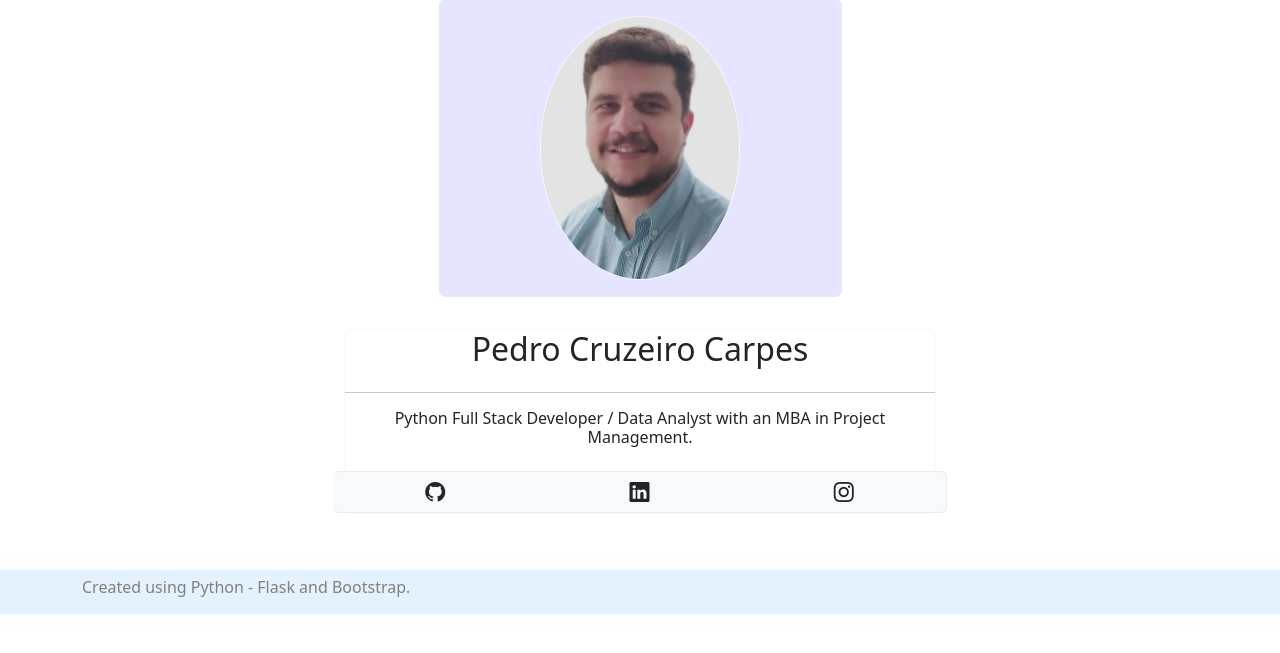
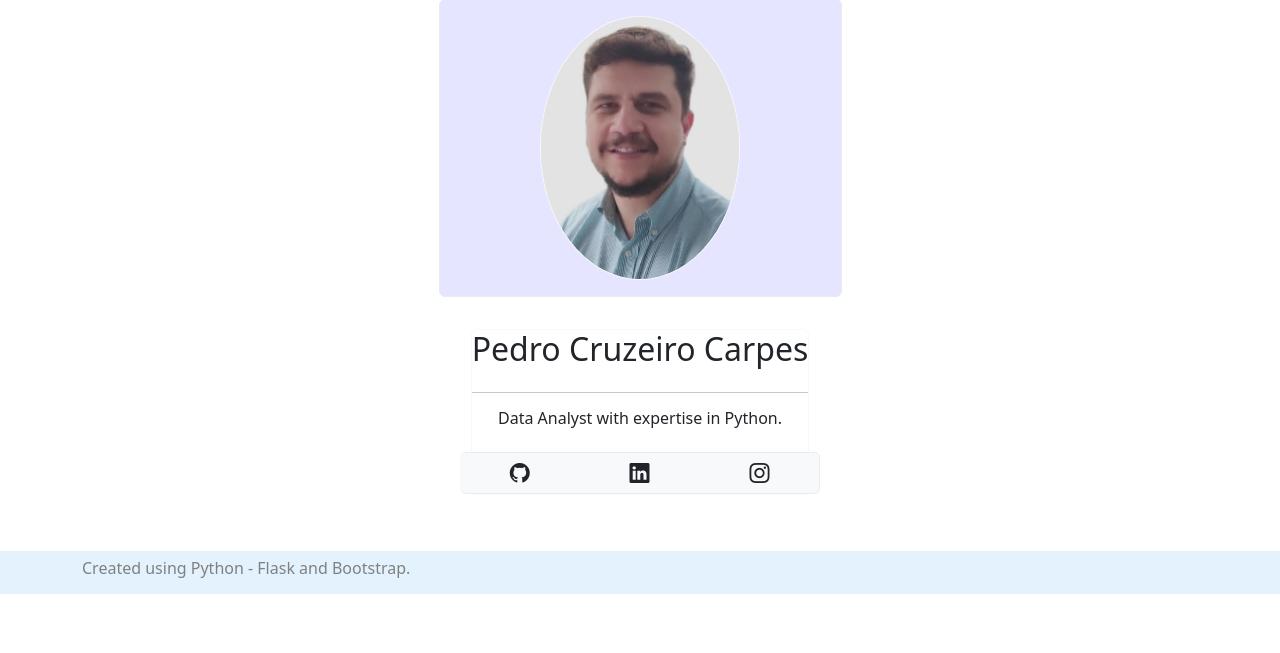
Before and after one commit to pcarpes/pedro_web_page, a Flask app: page / in a window 1280 px wide. Shown: the part 129-782 px from the top of the page. Run offline with Flask 3, Linux system fonts and the light colour scheme.

Commit message:
Update home.html

```diff
--- a/templates/home.html
+++ b/templates/home.html
@@ -15,7 +15,7 @@
                         <hr>
                     </div>
                     <div class="text-start text-wrap">
-                        <h6 class="md:text-5xl text-4xl font-semibold mb-4 text-center">Python Full Stack Developer / Data Analyst with an MBA in Project Management.</h6>
+                        <h6 class="md:text-5xl text-4xl font-semibold mb-4 text-center">Data Analyst with expertise in Python.</h6>
                     </div>
                     <div class="row conteiner align-items-center bg-light border border-light-subtle rounded border-start-0">
                         <div class="col mt-2">
```
